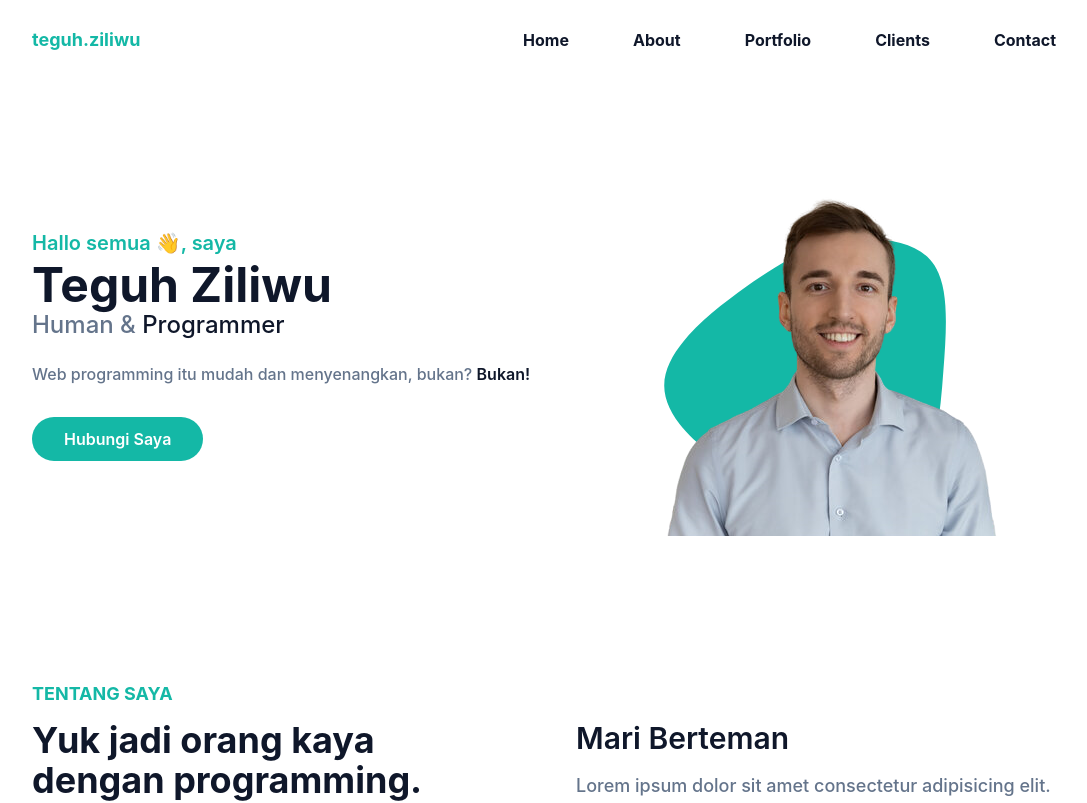
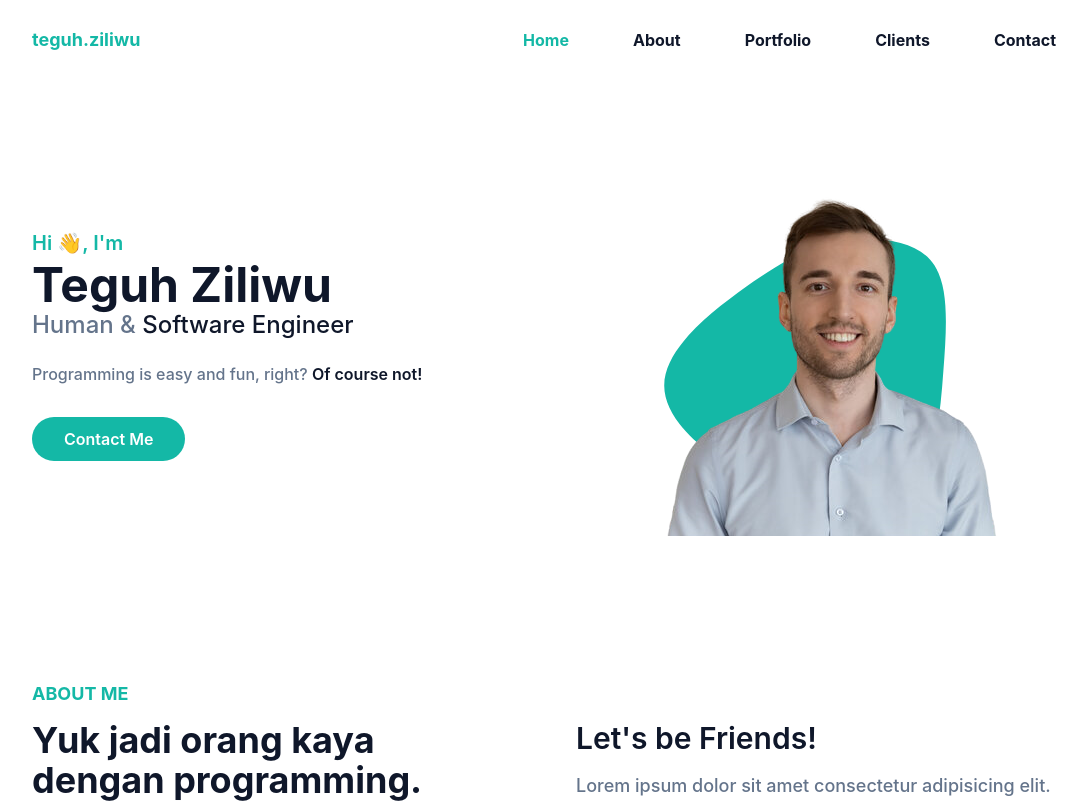
Before and after one commit to TeguhZiliwu/portfolio-web, a React (Create React App) app: page / in a window 1280 px wide. Shown: the top 803 px of the page, without its empty margins (80-1167 px from the left). Built offline with nearby package versions, Linux system fonts and the light colour scheme.

Commit message:
Update component
- Change component text to English
- Fix bug when click on client navigation bar
- Add active class in navigation menu

```diff
--- a/src/components/About.js
+++ b/src/components/About.js
@@ -8,12 +8,12 @@ const About = () => {
             <div className="container">
                 <div className="flex flex-wrap">
                     <div className="w-full px-4 mb-10 lg:w-1/2">
-                        <h4 className="font-bold uppercase text-primary text-lg mb-3">Tentang Saya</h4>
+                        <h4 className="font-bold uppercase text-primary text-lg mb-3">About Me</h4>
                         <h2 className="font-bold text-dark text-3xl mb-5 max-w-md lg:text-4xl">Yuk jadi orang kaya dengan programming.</h2>
                         <p className="font-medium text-base text-secondary max-w-xl lg:text-lg">Lorem ipsum dolor sit amet consectetur adipisicing elit. Voluptatibus inventore facilis, fuga nostrum possimus officia.</p>
                     </div>
                     <div className="w-full px-4 lg:w-1/2">
-                        <h3 className="font-semibold text-dark text-2xl mb-4 lg:text-3xl lg:pt-10">Mari Berteman</h3>
+                        <h3 className="font-semibold text-dark text-2xl mb-4 lg:text-3xl lg:pt-10">Let's be Friends!</h3>
                         <p className="font-medium text-base text-secondary mb-6 lg:text-lg">Lorem ipsum dolor sit amet consectetur adipisicing elit. Minima ducimus iure repellat, in nam voluptate aliquid enim suscipit, corrupti obcaecati fuga veritatis, sequi reiciendis fugit impedit error molestias facere nemo maiores dolorum ipsam! Deserunt quis assumenda veritatis veniam quae tenetur adipisci delectus! Consectetur itaque dolor reiciendis provident similique molestiae quisquam?</p>
                         <div className="flex items-center">
                             <a href="https://www.linkedin.com/in/teguh-ziliwu" target="_blank" className="w-9 h-9 mr-3 rounded-full flex justify-center items-center border border-slate-300 text-slate-300 hover:border-primary hover:bg-primary hover:text-white" rel="noopener noreferrer">
@@ -22,7 +22,7 @@ const About = () => {
                             <a href="https://www.instagram.com/teguh.ziliwu" target="_blank" className="w-9 h-9 mr-3 rounded-full flex justify-center items-center border border-slate-300 text-slate-300 hover:border-primary hover:bg-primary hover:text-white" rel="noopener noreferrer">
                                 <FaInstagram />
                             </a>
-                            <a href="www.linkedin.com/in/teguh-ziliwu" target="_blank" className="w-9 h-9 mr-3 rounded-full flex justify-center items-center border border-slate-300 text-slate-300 hover:border-primary hover:bg-primary hover:text-white">
+                            <a href="https://github.com/TeguhZiliwu" target="_blank" className="w-9 h-9 mr-3 rounded-full flex justify-center items-center border border-slate-300 text-slate-300 hover:border-primary hover:bg-primary hover:text-white" rel="noopener noreferrer">
                                 <FaGithub />
                             </a>
                         </div>
--- a/src/components/Client.js
+++ b/src/components/Client.js
@@ -4,7 +4,7 @@ import SuntechLogo from '../assets/img/clients/Suntech.png';
 
 const Client = () => {
     return (
-        <section id="clients" className="pt-36 pb-32 bg-slate-800">
+        <section id="client" className="pt-36 pb-32 bg-slate-800">
             <div className="container">
                 <div className="w-ful px-4">
                     <div className="mx-auto text-center mb-16">
--- a/src/components/Hero.js
+++ b/src/components/Hero.js
@@ -7,11 +7,11 @@ const Hero = () => {
             <div className="container">
                 <div className="flex flex-wrap">
                     <div className="w-full self-center px-4 lg:w-1/2">
-                        <h1 className="text-base font-semibold text-primary md:text-xl">Hallo semua 👋, saya <span className="block font-bold text-4xl mt-1 text-dark lg:text-5xl"> Teguh Ziliwu</span></h1>
-                        <h2 className="font-medium text-secondary text-lg mb-5 lg:text-2xl">Human & <span className="text-dark">Programmer</span>
+                        <h1 className="text-base font-semibold text-primary md:text-xl">Hi 👋, I'm <span className="block font-bold text-4xl mt-1 text-dark lg:text-5xl"> Teguh Ziliwu</span></h1>
+                        <h2 className="font-medium text-secondary text-lg mb-5 lg:text-2xl">Human & <span className="text-dark">Software Engineer</span>
                         </h2>
-                        <p className="font-medium text-secondary mb-10 leading-relaxed">Web programming itu mudah dan menyenangkan, bukan? <span className="text-dark font-semibold">Bukan!</span></p>
-                        <a href="contact" className="text-base font-semibold text-white bg-primary py-3 px-8 rounded-full hover:shadow-lg hover:opacity-80 transition duration-300 ease-in-out">Hubungi Saya</a>
+                        <p className="font-medium text-secondary mb-10 leading-relaxed">Programming is easy and fun, right? <span className="text-dark font-semibold">Of course not!</span></p>
+                        <a href="contact" className="text-base font-semibold text-white bg-primary py-3 px-8 rounded-full hover:shadow-lg hover:opacity-70 transition duration-300 ease-in-out">Contact Me</a>
                     </div>
                     <div className="w-full self-end px-4 lg:w-1/2">
                         <div className="relative mt-10 lg:mt-9 lg:right-0">
--- a/src/layouts/Header.js
+++ b/src/layouts/Header.js
@@ -16,6 +16,8 @@ const Header = () => {
     };
 
     const [isShrunk, setShrunk] = useState(false);
+    const [isActiveMenu, setActiveMenu] = useState('Home');
+
     useEffect(() => {
         const onScroll = () => {
             setShrunk((isShrunk) => {
@@ -35,6 +37,10 @@ const Header = () => {
         return () => window.removeEventListener("scroll", onScroll);
     }, []);
 
+    const menuOnclick = (menuName) => {
+        setActiveMenu(menuName);
+    }
+
     return (
         <header className={`bg-transparent absolute top-0 left-0 w-full flex items-center z-10 ${isShrunk ? 'navbar-fixed' : ''}`}>
             <div className="container">
@@ -53,7 +59,7 @@ const Header = () => {
                             <ul className="block lg:flex">
                                 {MenuItems.map((item, index) => (
                                     <li key={index} className="group">
-                                        <a href={item.link} className="text-base font-bold text-dark py-2 mx-8 flex group-hover:text-primary w-full">{item.name}</a>
+                                        <a href={item.link} className={`text-base font-bold text-dark py-2 mx-8 flex group-hover:text-primary w-full ${isActiveMenu === item.name ? `active` : ``}`} onClick={() => menuOnclick(item.name)}>{item.name}</a>
                                     </li>
                                 ))}
                             </ul>
```
